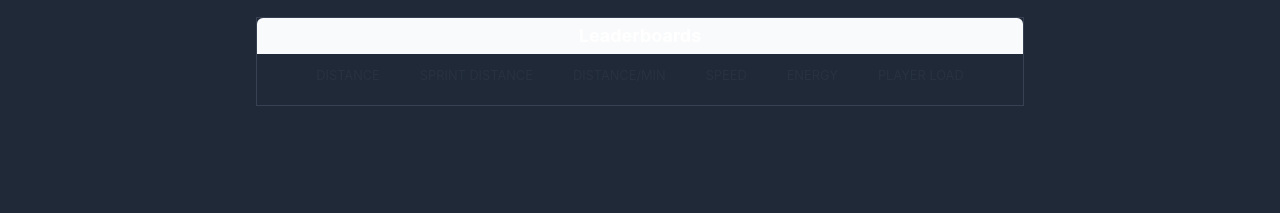
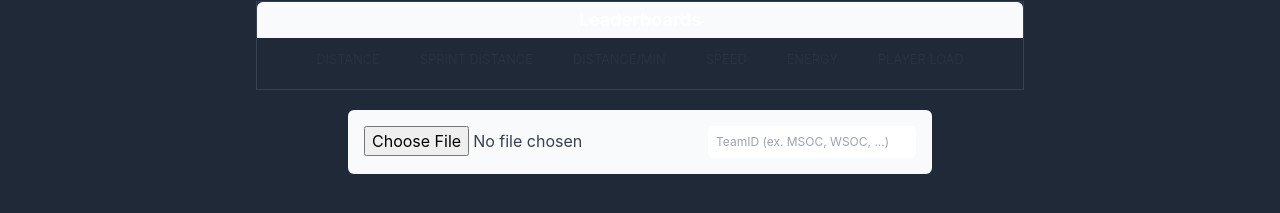
Before and after one commit to wmccrthy/Catapult-Database-Project, a React (Create React App) app in the folder Phase 3/frontend/: page / in a window 1280 px wide. Shown: the part 169-382 px from the top of the page. Built offline with nearby package versions, Linux system fonts and the light colour scheme; no server answers.

Commit message:
beginning work on data entry function

```diff
--- a/Phase 3/frontend/package.json
+++ b/Phase 3/frontend/package.json
@@ -7,6 +7,7 @@
     "@testing-library/jest-dom": "^5.17.0",
     "@testing-library/react": "^13.4.0",
     "@testing-library/user-event": "^13.5.0",
+    "papaparse": "^5.4.1",
     "react": "^18.2.0",
     "react-dom": "^18.2.0",
     "react-scripts": "5.0.1",
--- a/Phase 3/frontend/src/App.js
+++ b/Phase 3/frontend/src/App.js
@@ -1,9 +1,9 @@
 import React, {useEffect, useState, Fragment} from "react";
 
 import Leaderboards from "./components/Leaderboards";
-import QueryPlayer from "./components/QueryPlayer";
 import QuerySession from "./components/QuerySession";
 import QueryPlayerAll from "./components/QueryPlayerAll";
+import DataEntry from "./components/DataEntry";
 
 const App = () => {
 
@@ -11,7 +11,7 @@ const App = () => {
     <>
     <div className="flex flex-col items-center w-{95%} h-screen overflow-scroll bg-gray-800 py-10 gap-5">
 
-      <div className="w-6/7 flex  gap-5">
+      <div className=" w-11/12 flex  gap-5">
         <div className="w-full">
           <QuerySession/>
         </div>
@@ -20,6 +20,8 @@ const App = () => {
         </div>
       </div>
       <Leaderboards/>
+      <DataEntry/>
+
 
 
     </div>
--- /dev/null
+++ b/Phase 3/frontend/src/components/DataEntry.js
@@ -0,0 +1,109 @@
+import React from "react"
+import { useState } from "react"
+import Papa from "papaparse";
+
+// - input file field to upload csv
+
+// - use csv-parser to parse inputted csv
+
+// - from parsed csv, grab relevant fields (player name, distance, sprint distance, energy, playerload, top speed, distance/min)
+//      - how do we get email? deviceid pairing?
+//      -
+
+
+const DataEntry = (props) => {
+    const [data, setData] = useState([])
+    const [teamid, setTeamid] = useState('')
+    const [sessionRelation, setSessionRelation] = useState()
+    const [holdsRelation, setHoldsRelation] = useState()
+    const [participatesRelation, setParticipatesRelation] = useState()
+    const [recordsStatsRelation, setRecordsStatsRelation] = useState()
+
+    const handleFileUpload = async (e) => {
+        const dataFile = e.target.files[0]
+        console.log(dataFile);
+        await Papa.parse(dataFile, {
+            header: true,
+            complete: (results) => {
+                console.log(results.data)
+                setData(results.data);
+            }
+        })
+        setTeamid(document.querySelector("#teamID").value)
+    };
+
+    const parseData = async (data) => {
+        // parse given data into proper format
+        // 1. extract relevant info
+        //      - fortunately, data is passed as JSON so we can simply retrieve relevant attributes
+        //      - relevant attributes: (attributeInJson, attributeInDB)
+        //              - Date: sessionid, Session Title: date, Player Name: name, Distance (km): distance, Distance Per Min (m/min): distancepermin
+        //              - Energy (kcal): energy, Player Load: playerload, Sprint Distance (m): sprintdistance, Tags: type, Top Speed (m/s): topspeed
+        // 2. convert units
+        //      - assuming passed data is directly from catapult csv export, distance will be in KM, sprint distance in meters, and top speed in m/s
+        //      - we want to convert the following: distance/sprintdistance (yards), top speed (mph)
+        //      - formulas:
+
+        // have dictionary for:
+        //      - sessions (sessionid: date ,type, list of players who participated)
+        //      - players (name: stats)
+
+        const session = {}
+        //first fill session relation, then holds relation, then participatesIn, then recordsstatson
+
+        for (let row of data) {
+            var sessionid = row.Date
+            if (sessionid.length == 0) { continue }
+            var type = row.Tags.replace(" ","").replace("\n", "")
+            var date = row["Session Title"]
+            if (session[`${sessionid}`] == null) {
+                session[`${sessionid}`]= [date, type, []]
+            }
+            if (row["Split Name"] == 'all') {
+                var player = {}
+                player.name = row["Player Name"]
+                try {
+                    var fetchEmail = await fetch(`http://localhost:4000/select?table=player&field=email&condition=name = '${player.name}'`)
+                    var getEmail = await fetchEmail.json();
+                    player.email = getEmail[0].email;
+                } catch(err) {
+                    console.log(err)
+                }
+                player.distance = row["Distance (km)"]
+                player.sprintdistance = row["Sprint Distance (m)"]
+                player.energy = row["Energy (kcal)"]
+                player.distancepermin = row["Distance Per Min (m/min)"]
+                player.topspeed = row["Top Speed (m/s)"]
+                player.playerload = row["Player Load"]
+                session[`${sessionid}`][2].push(player)
+            }
+
+
+            // for session:
+            //      - add sessions w session[0] (date), session[1] (type)
+            // for holds:
+            //      - add sessions in session object w teamID hook var as teamid
+            // for participates in:
+            //      - add player email (retrieve email via SELECT email FROM player WHERE name = player.name), sessionid, teamid for each session and each player in that
+            // for records stats on:
+            //      - add player email (retrieve email via SELECT email FROM player WHERE name = player.name), device id (retrieve by SELECT deviceid FROM tracks WHERE email = player email), all stats, sessionid
+
+        }
+        console.log(session)
+
+    }
+
+    return (
+        <div className="flex p-4 bg-gray-50 dark:bg-gray-700 rounded-md">
+            <input type="file" accept=".csv" onInput={async function (e) {
+                handleFileUpload(e)
+                console.log(data)
+                parseData(data)
+            }} className="w-1/8  text-s  text-gray-700  dark:text-gray-400 outline-none"></input>
+            <input id="teamID" type="text" placeholder="TeamID (ex. MSOC, WSOC, ...)" className="w-3/5 p-2 text-xs  text-gray-70 dark:text-gray-400 outline-none rounded-md"></input>
+        </div>
+
+    )
+}
+
+export default DataEntry;
--- a/Phase 3/frontend/src/components/QueryPlayerAll.js
+++ b/Phase 3/frontend/src/components/QueryPlayerAll.js
@@ -165,7 +165,7 @@ const QueryPlayerAll = (props) => {
                                     // var statArr = await getPlayerStats(player.email, session);
                                     var sessionArr = await getSessions();
                                     var seasonStatArr = await getSeasonStats(player.email, sessionArr);
-                                    var trainingAvg = await getPlayerAverages(player.email, player.name, "training")
+                                    var trainingAvg = await getPlayerAverages(player.email, player.name, "training");
                                     var gameAvg = await getPlayerAverages(player.email, player.name, "game");
                                     var avgData = []
                                     avgData.push(gameAvg)
```
Also changed, not shown: Phase 3/frontend/src/components/Leaderboards.js (+0 -14 lines), 1 other file (tests, documents, lock files or other folders).
